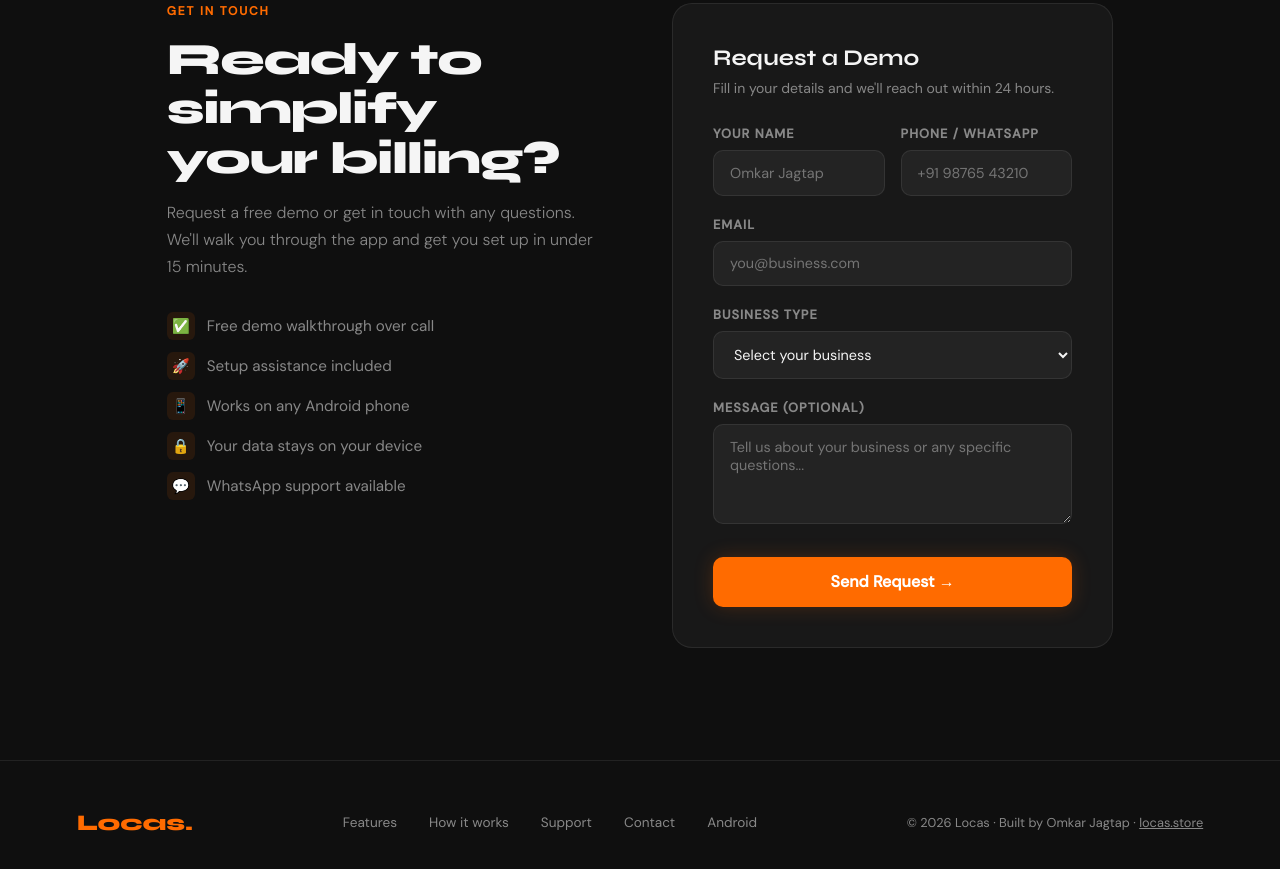
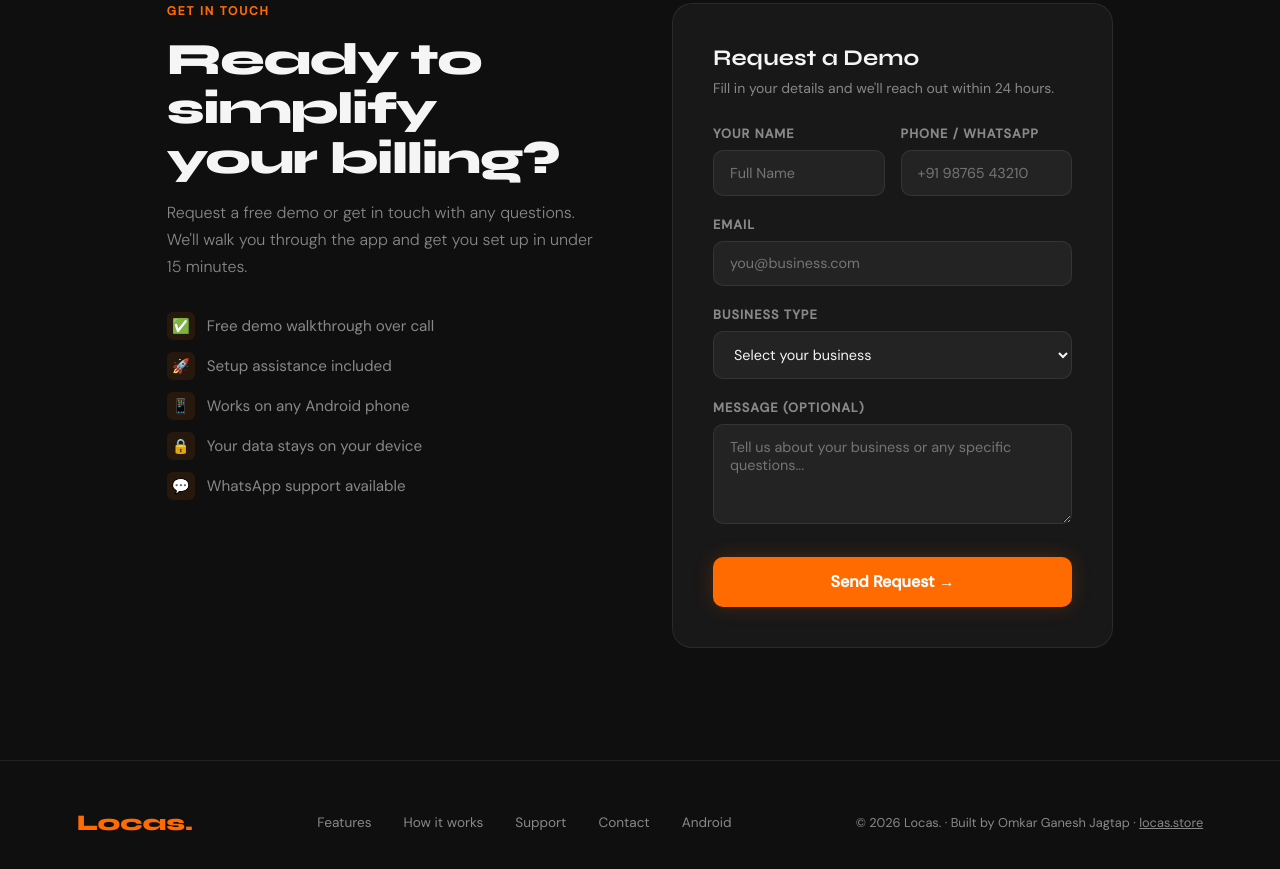
Before and after one commit to opermancode/release-page-locas, a plain HTML site: page index.html in a window 1280 px wide. Shown: the part 3423-4292 px from the top of the page. Drawn offline with Linux system fonts and the light colour scheme.

Commit message:
Update name placeholder and footer text

```diff
--- a/index.html
+++ b/index.html
@@ -666,7 +666,7 @@
           <div class="form-row">
             <div class="form-group">
               <label>Your Name</label>
-              <input type="text" name="name" placeholder="Omkar Jagtap" required>
+              <input type="text" name="name" placeholder="Full Name" required>
             </div>
             <div class="form-group">
               <label>Phone / WhatsApp</label>
@@ -714,7 +714,7 @@
       <a href="#contact">Contact</a>
       <a href="https://appdistribution.firebase.dev/i/aa46bb1c4e9a8dec">Android</a>
     </div>
-    <div class="footer-copy">© 2026 Locas · Built by Omkar Jagtap · <a href="https://locas.store" style="color:inherit">locas.store</a></div>
+    <div class="footer-copy">© 2026 Locas. · Built by Omkar Ganesh Jagtap · <a href="https://locas.store" style="color:inherit">locas.store</a></div>
   </footer>
 
   <script>
```
